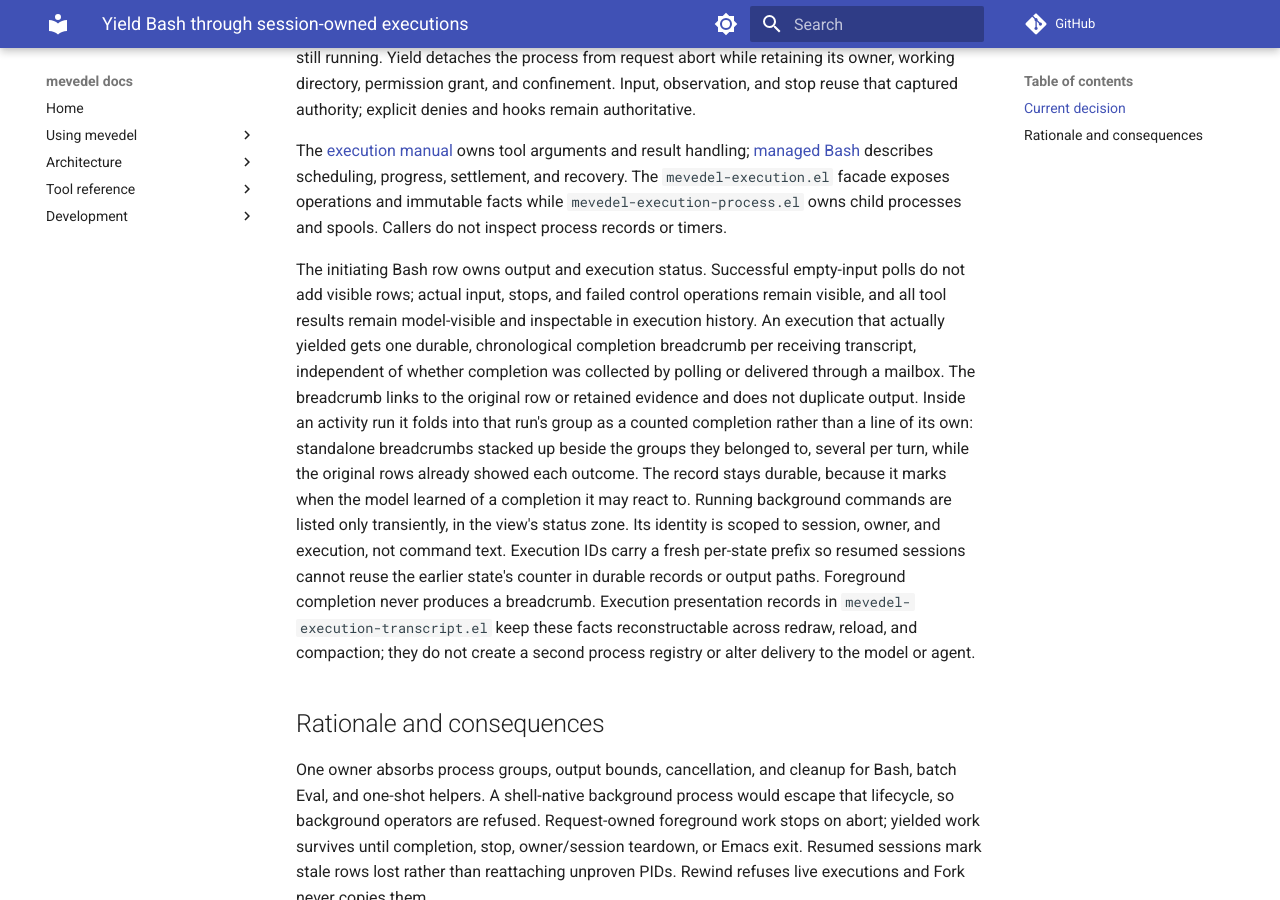
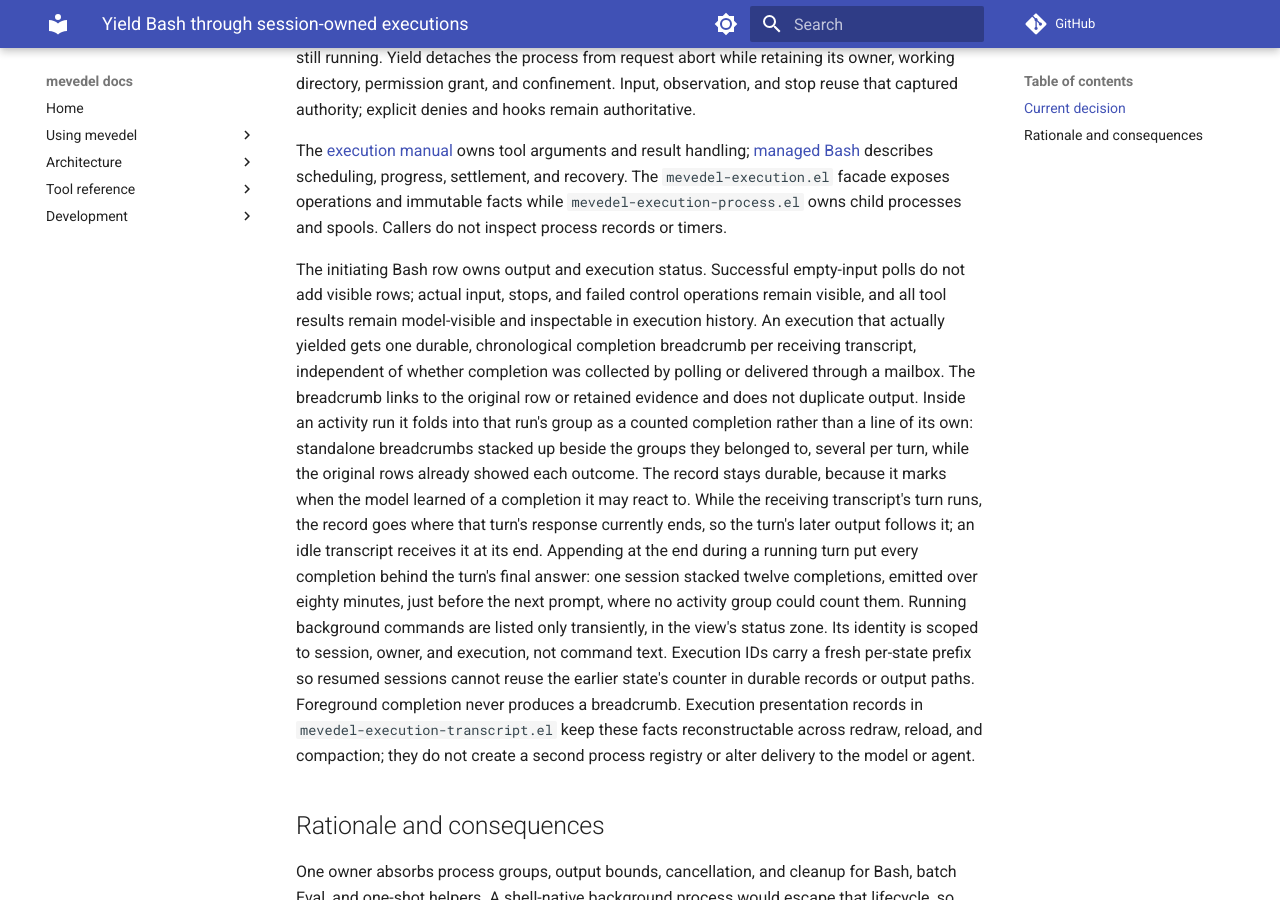
Before and after one commit to FrauH0lle/mevedel, an MkDocs documentation site: the page built from docs/adr/0024-yield-bash-through-session-owned-executions.md, in a window 1280 px wide and 900 px high, scrolled down 302 px. Built offline with MkDocs 1.6.1 and Material for MkDocs 9.7.7, drawn with Linux system fonts in a browser that asks for light colours; comment, search, counter and statistics services are not loaded.

Commit message:
fix(execution): Record mid-turn completions at the response position
A yielded command's completion breadcrumb was always appended at the end
of the transcript.  During a running turn, response text, tool rows and
polls go in at the response marker, which stays ahead of the end, so
every completion landed behind the turn's final answer.  One session
stacked twelve completions emitted over eighty minutes just before the
next prompt, where no activity group could count them, and the open
view projected the same pile as standalone lines.

While the receiving transcript's turn runs, the record now goes in at
that turn's response position, after flushing batched stream text and
closing an open reasoning block, as reminders and steering already do.
An idle transcript still receives it at its end.  A view rendering a
live turn shows it through its next incremental render, folded into the
activity group when one forms, instead of inserting it into settled
history.

* mevedel-utilities.el (mevedel--insert-at-active-response): New.
* mevedel-execution-transcript.el
(mevedel-execution-transcript--record-breadcrumb): Use it before
appending.
* mevedel-view-stream.el (mevedel-view-stream--terminal-breadcrumb):
Render live turns from source; match the idle record's owner too.
* test/test-mevedel-utilities-response.el
* test/test-mevedel-execution-transcript.el
* test/test-mevedel-view-stream.el: Cover placement for gptel, external
and agent turns, forwarded child completions, batching, reasoning,
saved order, grouped and ungrouped live rendering, and reconstruction.
* docs/view.md
* docs/adr/0024-yield-bash-through-session-owned-executions.md
* docs/adr/0119-keep-views-reconstructable-and-rendering-bounded.md:
Describe mid-turn placement and why it changed.

```diff
--- a/docs/adr/0024-yield-bash-through-session-owned-executions.md
+++ b/docs/adr/0024-yield-bash-through-session-owned-executions.md
@@ -28,7 +28,13 @@ duplicate output. Inside an activity run it folds into that run's group as a
 counted completion rather than a line of its own: standalone breadcrumbs
 stacked up beside the groups they belonged to, several per turn, while the
 original rows already showed each outcome. The record stays durable, because
-it marks when the model learned of a completion it may react to. Running
+it marks when the model learned of a completion it may react to. While the
+receiving transcript's turn runs, the record goes where that turn's
+response currently ends, so the turn's later output follows it; an idle
+transcript receives it at its end. Appending at the end during a running turn
+put every completion behind the turn's final answer: one session stacked
+twelve completions, emitted over eighty minutes, just before the next prompt,
+where no activity group could count them. Running
 background commands are listed only transiently, in the view's status zone. Its identity is scoped to session, owner, and execution, not
 command text. Execution IDs carry a fresh per-state prefix so resumed sessions
 cannot reuse the earlier state's counter in durable records or output paths.
```
Also changed, not shown: docs/adr/0119-keep-views-reconstructable-and-rendering-bounded.md (+3 -1 lines), docs/view.md (+5 -2 lines), 6 other files.
